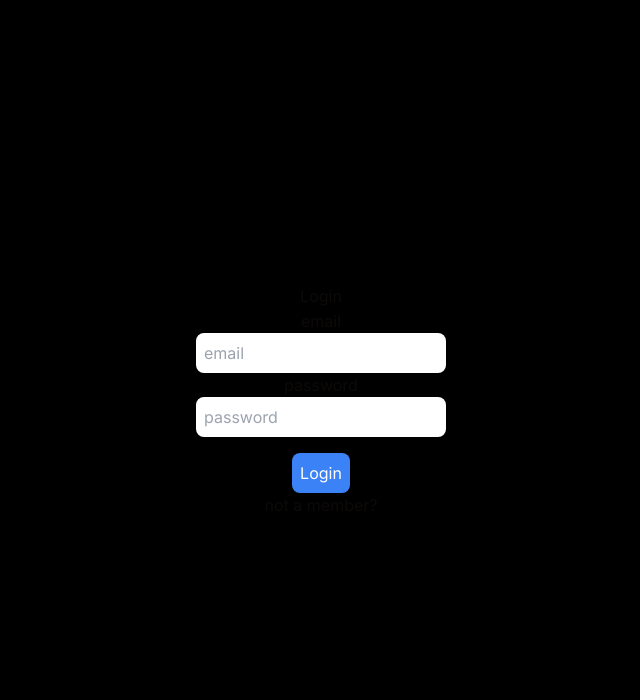
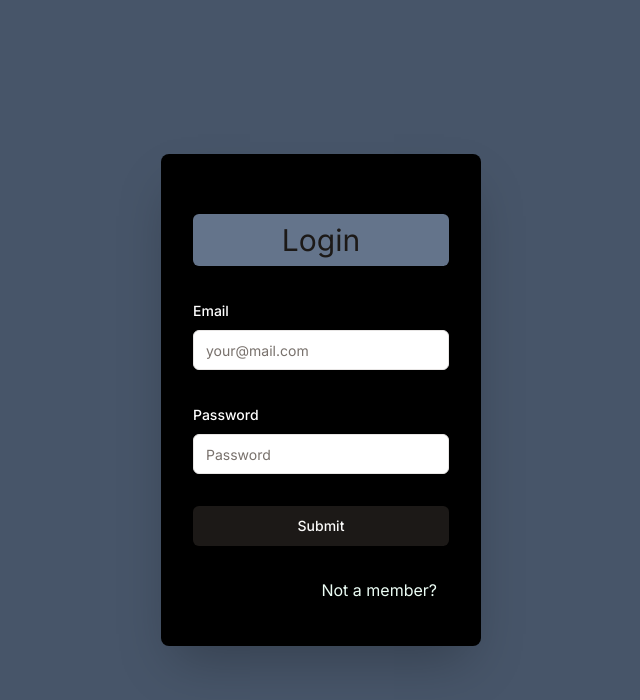
Before and after one commit to SAF2k/auth-next-app, a Next.js app: page /login in a window 1280 px wide. Shown: the top 700 px of the page, without its empty margins (319-959 px from the left). Built offline with nearby package versions, Linux system fonts and the light colour scheme.

Commit message:
added style to login page

```diff
--- a/package.json
+++ b/package.json
@@ -23,7 +23,6 @@
     "eslint": "8.46.0",
     "eslint-config-next": "13.4.12",
     "jsonwebtoken": "^9.0.1",
-    "lucide": "^0.265.0",
     "lucide-react": "^0.265.0",
     "mongoose": "^7.4.1",
     "next": "13.4.12",
--- a/src/app/(auth)/login/components/user-auth-form.tsx
+++ /dev/null
@@ -1,63 +0,0 @@
-"use client";
-
-import * as React from "react";
-
-import { cn } from "@/lib/utils";
-import { Button } from "@/components/ui/button";
-import { Input } from "@/components/ui/input";
-import { Label } from "@/components/ui/label";
-
-
-interface UserAuthFormProps extends React.HTMLAttributes<HTMLDivElement> {}
-
-export function UserAuthForm({ className, ...props }: UserAuthFormProps) {
-  const [isLoading, setIsLoading] = React.useState<boolean>(false);
-
-  async function onSubmit(event: React.SyntheticEvent) {
-    event.preventDefault();
-    setIsLoading(true);
-
-    setTimeout(() => {
-      setIsLoading(false);
-    }, 3000);
-  }
-
-  return (
-    <div className={cn("grid gap-6", className)} {...props}>
-      <form onSubmit={onSubmit}>
-        <div className="grid gap-2">
-          <div className="grid gap-1">
-            <Label className="sr-only" htmlFor="email">
-              Email
-            </Label>
-            <Input
-              id="email"
-              placeholder="name@example.com"
-              type="email"
-              autoCapitalize="none"
-              autoComplete="email"
-              autoCorrect="off"
-              disabled={isLoading}
-            />
-          </div>
-          <Button disabled={isLoading}>
-            {isLoading && (
-              <Icons.spinner className="mr-2 h-4 w-4 animate-spin" />
-            )}
-            Sign In with Email
-          </Button>
-        </div>
-      </form>
-      <div className="relative">
-        <div className="absolute inset-0 flex items-center">
-          <span className="w-full border-t" />
-        </div>
-        <div className="relative flex justify-center text-xs uppercase">
-          <span className="bg-background px-2 text-muted-foreground">
-            Or continue with
-          </span>
-        </div>
-      </div>
-    </div>
-  );
-}
--- a/src/app/(auth)/login/page.tsx
+++ b/src/app/(auth)/login/page.tsx
@@ -1,27 +1,49 @@
 "use client";
 
+import { Button } from "@/components/ui/button";
+import {
+  Form,
+  FormControl,
+  FormField,
+  FormItem,
+  FormLabel,
+  FormMessage,
+} from "@/components/ui/form";
+import { Input } from "@/components/ui/input";
 import axios from "axios";
 import Link from "next/link";
 import { useRouter } from "next/navigation";
-import React, { useState } from "react";
+import React from "react";
+import { useForm } from "react-hook-form";
 import { toast } from "react-hot-toast";
+import * as z  from "zod";
+import { zodResolver } from "@hookform/resolvers/zod";
+
+const formSchema = z.object({
+  email: z.string().email({ message: "Please enter a valid email." }),
+  password: z.string().min(2, {
+    message: "Username must be at least 2 characters.",
+  }),
+});
 
 export default function LoginPage() {
   const router = useRouter();
 
-  const [user, setUser] = useState({
-    email: "",
-    password: "",
+  const form = useForm<z.infer<typeof formSchema>>({
+    resolver: zodResolver(formSchema),
+    defaultValues: {
+      email: "",
+      password: "",
+    },
   });
-
-  const [buttonDisabled, setButtonDisabled] = React.useState(false);
 
   const [loading, setLoading] = React.useState(false);
 
-  const onLogin = async () => {
+  const onLogin = async (values: z.infer<typeof formSchema>) => {
+    console.log(values);
     try {
       setLoading(true);
-      const response = await axios.post("/api/users/login", user);
+      const response = await axios.post("/api/users/login", values);
       toast.success(response.data.message);
       router.push("/profile");
     } catch (error: any) {
@@ -32,43 +54,54 @@ export default function LoginPage() {
     }
   };
 
-  React.useEffect(() => {
-    if (user.email && user.password) {
-      setButtonDisabled(false);
-    } else {
-      setButtonDisabled(true);
-    }
-  }, [user])
-
   return (
-    <div className="flex flex-col items-center justify-center min-h-screen py-2">
-      <h1>{loading ? "Processing" : "Login"}</h1>
-      <hr />
-      <label htmlFor="email">email</label>
-      <input
-        className="p-2 text-black rounded-lg"
-        type="email"
-        id="email"
-        value={user.email}
-        onChange={(e) => setUser({ ...user, email: e.target.value })}
-        placeholder="email"
-      />
-      <label htmlFor="password">password</label>
-      <input
-        className="p-2 text-black rounded-lg"
-        type="password"
-        id="password"
-        value={user.password}
-        onChange={(e) => setUser({ ...user, password: e.target.value })}
-        placeholder="password"
-      />
-      <button
-        onClick={onLogin}
-        className="p-2 mt-4 text-white bg-blue-500 rounded-lg"
-      >
-        Login
-      </button>
-      <Link href="/signup">not a member?</Link>
+    <div className="flex flex-col items-center justify-center min-h-screen py-2 bg-slate-600">
+      <Form {...form}>
+        <form
+          onSubmit={form.handleSubmit(onLogin)}
+          className="space-y-8 bg-black sm:w-4/5 md:w-3/5 lg:w-2/5 xl:w-1/4 px-4 sm:px-8 rounded-lg shadow-2xl py-8 sm:py-11"
+        >
+          <h1 className="text-primary text-2xl sm:text-3xl text-center my-4 bg-slate-500 rounded-md py-2">
+            {loading ? "Processing" : "Login"}
+          </h1>
+          <FormField
+            name="email"
+            control={form.control}
+            render={({ field }) => (
+              <FormItem>
+                <FormLabel className="text-white">Email</FormLabel>
+                <FormControl>
+                  <Input placeholder="your@mail.com" {...field} />
+                </FormControl>
+                <FormMessage />
+              </FormItem>
+            )}
+          />
+          <FormField
+            name="password"
+            control={form.control}
+            render={({ field }) => (
+              <FormItem>
+                <FormLabel className="text-white">Password</FormLabel>
+                <FormControl>
+                  <Input placeholder="Password" {...field} />
+                </FormControl>
+                <FormMessage />
+              </FormItem>
+            )}
+          />
+          <Button
+            className="w-full disabled:opacity-50"
+            type="submit"
+            disabled={loading}
+          >
+            Submit
+          </Button>
+          <div className="flex justify-center sm:justify-end text-emerald-50 px-3">
+            <Link href="signup">Not a member?</Link>
+          </div>
+        </form>
+      </Form>
     </div>
   );
 }
--- /dev/null
+++ b/src/app/(auth)/login/page2.tsx
@@ -0,0 +1,77 @@
+"use client";
+
+import axios from "axios";
+import Link from "next/link";
+import { useRouter } from "next/navigation";
+import React, { useState } from "react";
+import { toast } from "react-hot-toast";
+
+
+export default function LoginPage() {
+  const router = useRouter();
+
+  const [user, setUser] = useState({
+    email: "",
+    password: "",
+  });
+
+  const [buttonDisabled, setButtonDisabled] = React.useState(false);
+
+  const [loading, setLoading] = React.useState(false);
+
+  const onLogin = async () => {
+    try {
+      setLoading(true);
+      const response = await axios.post("/api/users/login", user);
+      toast.success(response.data.message);
+      router.push("/profile");
+    } catch (error: any) {
+      toast.error(error.message);
+      console.log("hello");
+    } finally {
+      setLoading(false);
+    }
+  };
+
+  React.useEffect(() => {
+    if (user.email && user.password) {
+      setButtonDisabled(false);
+    } else {
+      setButtonDisabled(true);
+    }
+  }, [user])
+
+  return (
+    <div className="flex flex-col items-center justify-center min-h-screen py-2">
+      <h1>{loading ? "Processing" : "Login"}</h1>
+      <hr />
+      <label htmlFor="email">email</label>
+      <input
+        className="p-2 text-black rounded-lg"
+        type="email"
+        id="email"
+        value={user.email}
+        onChange={(e) => setUser({ ...user, email: e.target.value })}
+        placeholder="email"
+      />
+      <label htmlFor="password">password</label>
+      <input
+        className="p-2 text-black rounded-lg"
+        type="password"
+        id="password"
+        value={user.password}
+        onChange={(e) => setUser({ ...user, password: e.target.value })}
+        placeholder="password"
+      />
+      <button
+        onClick={onLogin}
+        className="p-2 mt-4 text-white bg-blue-500 rounded-lg"
+      >
+        Login
+      </button>
+      <Link href="/signup">not a member?</Link>
+
+      <LoginPage />
+    </div>
+  );
+}
--- a/src/app/(auth)/login/pagetest.tsx
+++ /dev/null
@@ -1,104 +0,0 @@
-import { Metadata } from "next";
-import Image from "next/image";
-import Link from "next/link";
-
-import { cn } from "@/lib/utils";
-import { buttonVariants } from "@/registry/new-york/ui/button";
-import { UserAuthForm } from "@/app/examples/authentication/components/user-auth-form";
-
-export const metadata: Metadata = {
-  title: "Authentication",
-  description: "Authentication forms built using the components.",
-};
-
-export default function AuthenticationPage() {
-  return (
-    <>
-      <div className="md:hidden">
-        <Image
-          src="/examples/authentication-light.png"
-          width={1280}
-          height={843}
-          alt="Authentication"
-          className="block dark:hidden"
-        />
-        <Image
-          src="/examples/authentication-dark.png"
-          width={1280}
-          height={843}
-          alt="Authentication"
-          className="hidden dark:block"
-        />
-      </div>
-      <div className="container relative hidden h-[800px] flex-col items-center justify-center md:grid lg:max-w-none lg:grid-cols-2 lg:px-0">
-        <Link
-          href="/examples/authentication"
-          className={cn(
-            buttonVariants({ variant: "ghost" }),
-            "absolute right-4 top-4 md:right-8 md:top-8"
-          )}
-        >
-          Login
-        </Link>
-        <div className="relative hidden h-full flex-col bg-muted p-10 text-white dark:border-r lg:flex">
-          <div className="absolute inset-0 bg-zinc-900" />
-          <div className="relative z-20 flex items-center text-lg font-medium">
-            <svg
-              xmlns="http://www.w3.org/2000/svg"
-              viewBox="0 0 24 24"
-              fill="none"
-              stroke="currentColor"
-              strokeWidth="2"
-              strokeLinecap="round"
-              strokeLinejoin="round"
-              className="mr-2 h-6 w-6"
-            >
-              <path d="M15 6v12a3 3 0 1 0 3-3H6a3 3 0 1 0 3 3V6a3 3 0 1 0-3 3h12a3 3 0 1 0-3-3" />
-            </svg>
-            Acme Inc
-          </div>
-          <div className="relative z-20 mt-auto">
-            <blockquote className="space-y-2">
-              <p className="text-lg">
-                &ldquo;This library has saved me countless hours of work and
-                helped me deliver stunning designs to my clients faster than
-                ever before.&rdquo;
-              </p>
-              <footer className="text-sm">Sofia Davis</footer>
-            </blockquote>
-          </div>
-        </div>
-        <div className="lg:p-8">
-          <div className="mx-auto flex w-full flex-col justify-center space-y-6 sm:w-[350px]">
-            <div className="flex flex-col space-y-2 text-center">
-              <h1 className="text-2xl font-semibold tracking-tight">
-                Create an account
-              </h1>
-              <p className="text-sm text-muted-foreground">
-                Enter your email below to create your account
-              </p>
-            </div>
-            <UserAuthForm />
-            <p className="px-8 text-center text-sm text-muted-foreground">
-              By clicking continue, you agree to our{" "}
-              <Link
-                href="/terms"
-                className="underline underline-offset-4 hover:text-primary"
-              >
-                Terms of Service
-              </Link>{" "}
-              and{" "}
-              <Link
-                href="/privacy"
-                className="underline underline-offset-4 hover:text-primary"
-              >
-                Privacy Policy
-              </Link>
-              .
-            </p>
-          </div>
-        </div>
-      </div>
-    </>
-  );
-}
```
Also changed, not shown: 1 other file (tests, documents, lock files or other folders).
